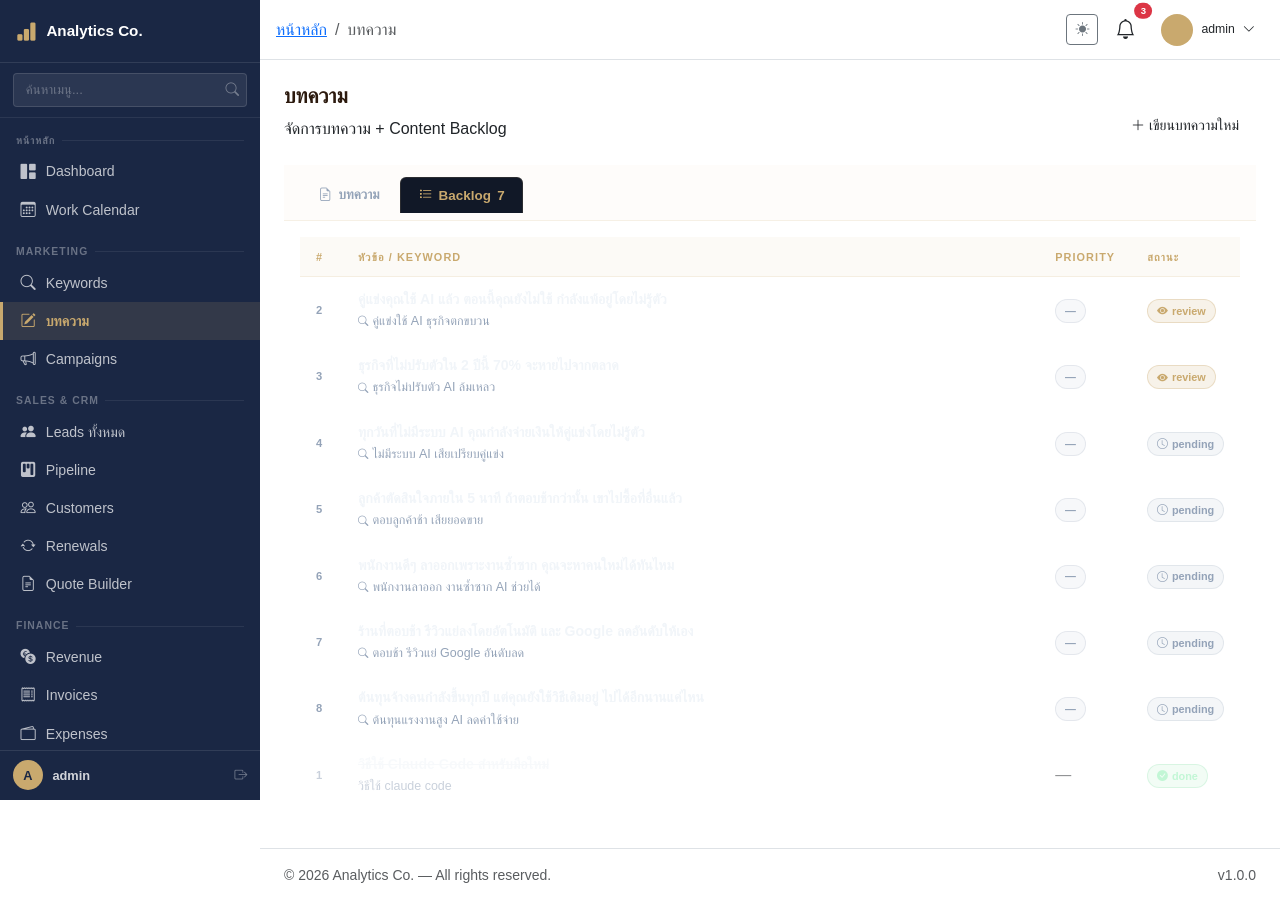
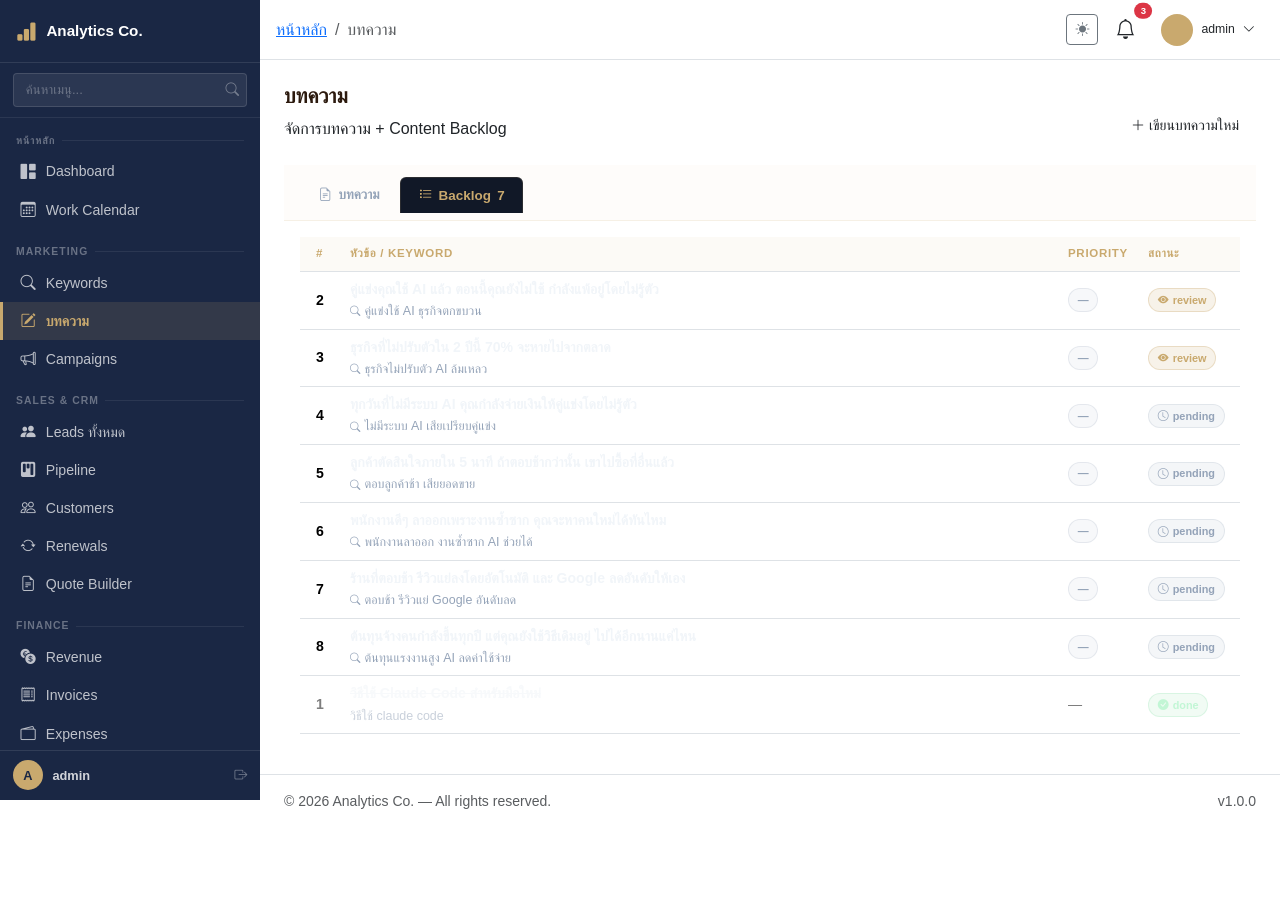
Before and after one commit to Telesale-Team/Autoblog-system-claude, a Django app: page /owner/blog/ in a window 1280 px wide, after a click that opens the changed part. After the commit the page ends 809 px from the top, so only its background shows below. Run offline with Django 5.2, Linux system fonts and the light colour scheme; a user stored in the database is signed in; data comes from the database, SQL or seed files in the repository; data that the repository does not hold is empty; parts of the project's set-up code (start-up, migrations or seed data) failed here and were passed over; some libraries are stand-ins or nearby versions.

Commit message:
Fix: Backlog table ใช้ table-blog เหมือน บทความ — consistent style
Co-Authored-By: Claude Sonnet 4.6 <noreply@anthropic.com>

```diff
--- a/dashboard/templates/dashboard/blog_list.html
+++ b/dashboard/templates/dashboard/blog_list.html
@@ -122,21 +122,8 @@
     background: rgba(201,169,110,.06);
   }
 
-  /* === Backlog Table === */
-  .bl-table { width: 100%; border-collapse: separate; border-spacing: 0; }
-  .bl-table thead th {
-    font-size: .68rem; font-weight: 700; text-transform: uppercase;
-    letter-spacing: .1em; color: var(--brand-gold, #c9a96e);
-    background: rgba(201,169,110,.06);
-    padding: .7rem 1rem; border-bottom: 1px solid var(--dash-border, rgba(201,169,110,.15));
-    white-space: nowrap;
-  }
-  .bl-table tbody tr { border-bottom: 1px solid rgba(255,255,255,.04); transition: background .12s; }
-  .bl-table tbody tr:hover { background: rgba(201,169,110,.04); }
-  .bl-table tbody tr:last-child td { border-bottom: none; }
-  .bl-table tbody td { padding: .8rem 1rem; vertical-align: middle; }
-
-  .bl-num   { font-size: .7rem; color: var(--brand-muted, #94a3b8); font-weight: 600; min-width: 32px; }
+  /* === Backlog Table extras === */
+  .bl-num   { font-size: .7rem; color: var(--brand-muted, #94a3b8); font-weight: 600; }
   .bl-topic { font-size: .88rem; font-weight: 600; color: #f1f5f9; line-height: 1.4; }
   .bl-kw    { font-size: .78rem; color: var(--brand-muted, #94a3b8); margin-top: .15rem; }
 
@@ -312,11 +299,11 @@
     <div class="tab-pane fade" id="tab-backlog">
       <div class="p-3">
         {% if backlog_pending or backlog_done %}
-        <div class="ds-table-wrap">
-          <table class="bl-table">
+        <div class="table-responsive">
+          <table class="table table-blog table-hover mb-0">
             <thead>
               <tr>
-                <th style="width:42px;">#</th>
+                <th class="ps-3" style="width:42px;">#</th>
                 <th>หัวข้อ / Keyword</th>
                 <th style="width:80px;">Priority</th>
                 <th style="width:100px;">สถานะ</th>
@@ -325,7 +312,7 @@
             <tbody>
               {% for item in backlog_pending %}
               <tr>
-                <td class="bl-num">{{ item.num }}</td>
+                <td class="ps-3 bl-num">{{ item.num }}</td>
                 <td>
                   <div class="bl-topic">{{ item.topic }}</div>
                   {% if item.keyword %}<div class="bl-kw"><i class="bi bi-search" style="font-size:.65rem;margin-right:.25rem;"></i>{{ item.keyword }}</div>{% endif %}
@@ -344,7 +331,7 @@
               {% endfor %}
               {% for item in backlog_done %}
               <tr class="bl-done-row">
-                <td class="bl-num">{{ item.num }}</td>
+                <td class="ps-3 bl-num">{{ item.num }}</td>
                 <td>
                   <div class="bl-topic">{{ item.topic }}</div>
                   {% if item.keyword %}<div class="bl-kw">{{ item.keyword }}</div>{% endif %}
```
